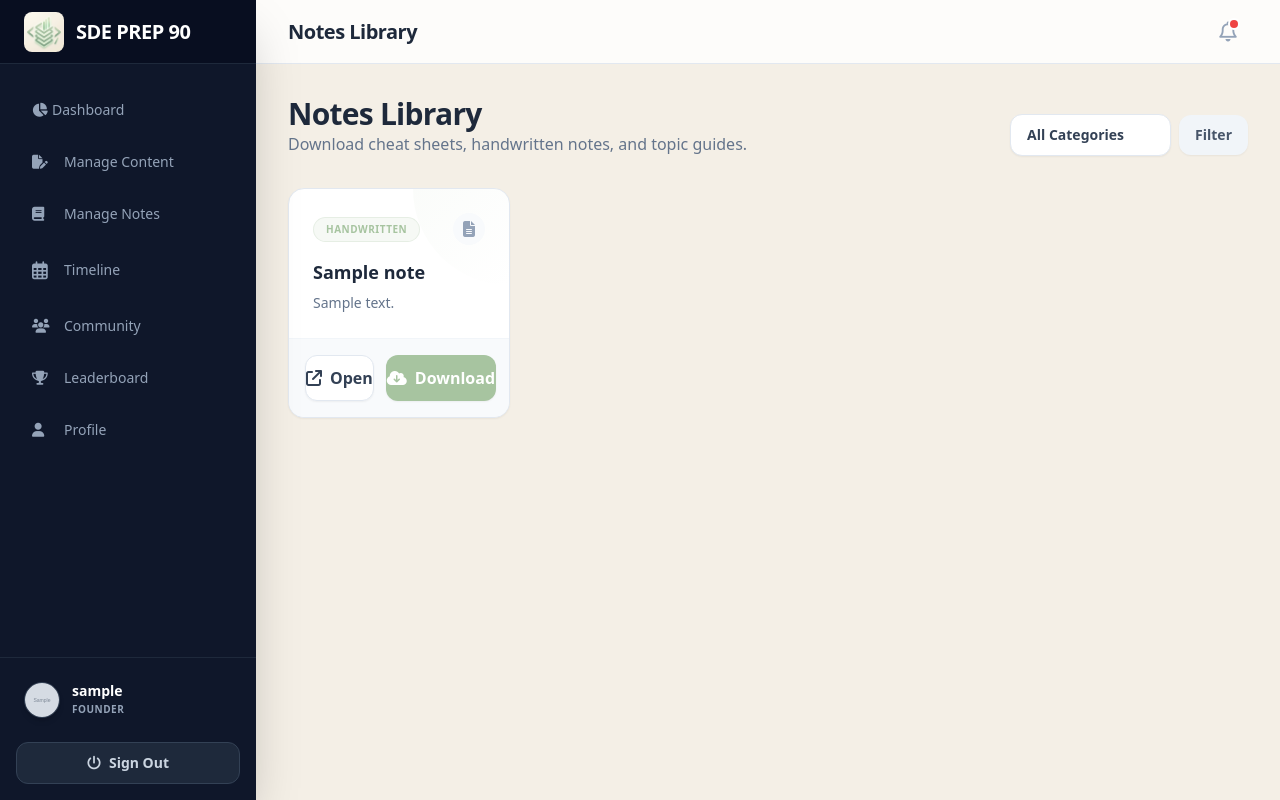
After one commit to atul-techx/SDE-Prep-Roadmap-90-Days, a Django app: page /notes/ in a window 1280 px wide. The commit adds this page. Run offline with Django 5.2, Linux system fonts and the light colour scheme; a user stored in the database is signed in; tables that the repository leaves empty hold one stand-in row (values such as "Sample post"); grey boxes marked "Sample" are stand-in pictures; some libraries are stand-ins or nearby versions.

Commit message:
feat: add notes library for admins and students, and dual open/download buttons

```diff
--- a/roadmap/models.py
+++ b/roadmap/models.py
@@ -82,3 +82,23 @@ class CommunityMessage(models.Model):
 
     def __str__(self):
         return f"{self.user.username} at {self.created_at}"
+
+class Note(models.Model):
+    CATEGORY_CHOICES = [
+        ('Handwritten', 'Handwritten Notes'),
+        ('Python', 'Python'),
+        ('Java', 'Java'),
+        ('C++', 'C++'),
+        ('DSA', 'Data Structures & Algorithms'),
+        ('System Design', 'System Design'),
+        ('Other', 'Other'),
+    ]
+
+    title = models.CharField(max_length=255)
+    category = models.CharField(max_length=50, choices=CATEGORY_CHOICES, default='Other')
+    description = models.TextField(blank=True, null=True)
+    file = models.FileField(upload_to='notes/')
+    uploaded_at = models.DateTimeField(auto_now_add=True)
+
+    def __str__(self):
+        return self.title
--- a/roadmap/templates/roadmap/base.html
+++ b/roadmap/templates/roadmap/base.html
@@ -89,9 +89,15 @@
             <a href="{% url 'founder_content_list' %}" class="flex items-center gap-3 px-4 py-3 rounded-xl text-sm font-medium transition-all duration-200 {% if request.resolver_match.url_name == 'founder_content_list' or request.resolver_match.url_name == 'founder_content_edit' %}bg-brand-blue text-white shadow-lg shadow-indigo-500/20{% else %}text-slate-400 hover:bg-slate-800 hover:text-white{% endif %}">
                 <i class="fa-solid fa-file-pen w-5"></i> Manage Content
             </a>
+            <a href="{% url 'founder_notes' %}" class="flex items-center gap-3 px-4 py-3 rounded-xl text-sm font-medium transition-all duration-200 {% if request.resolver_match.url_name == 'founder_notes' %}bg-brand-blue text-white shadow-lg shadow-indigo-500/20{% else %}text-slate-400 hover:bg-slate-800 hover:text-white{% endif %}">
+                <i class="fa-solid fa-book w-5"></i> Manage Notes
+            </a>
             {% else %}
             <a href="{% url 'dashboard' %}" class="flex items-center gap-3 px-4 py-3 rounded-xl text-sm font-medium transition-all duration-200 {% if request.resolver_match.url_name == 'dashboard' %}bg-brand-blue text-white shadow-lg shadow-indigo-500/20{% else %}text-slate-400 hover:bg-slate-800 hover:text-white{% endif %}">
                 <i class="fa-solid fa-chart-pie w-5"></i> Dashboard
+            </a>
+            <a href="{% url 'student_notes' %}" class="flex items-center gap-3 px-4 py-3 rounded-xl text-sm font-medium transition-all duration-200 {% if request.resolver_match.url_name == 'student_notes' %}bg-brand-blue text-white shadow-lg shadow-indigo-500/20{% else %}text-slate-400 hover:bg-slate-800 hover:text-white{% endif %}">
+                <i class="fa-solid fa-book-open w-5"></i> Notes Library
             </a>
             {% endif %}
 
--- /dev/null
+++ b/roadmap/templates/roadmap/student_notes.html
@@ -0,0 +1,91 @@
+{% extends 'roadmap/base.html' %}
+
+{% block header_title %}Notes Library{% endblock %}
+
+{% block content %}
+<div class="max-w-7xl mx-auto space-y-8">
+    <div class="flex flex-col md:flex-row md:items-end justify-between gap-4 mb-2">
+        <div>
+            <h1 class="text-3xl font-extrabold text-slate-800 tracking-tight">Notes Library</h1>
+            <p class="text-slate-500 font-medium">Download cheat sheets, handwritten notes, and topic guides.</p>
+        </div>
+
+        <!-- Category Filter -->
+        <div class="shrink-0">
+            <form method="GET" class="flex items-center gap-2">
+                <select name="category" class="bg-white border border-slate-200 rounded-xl px-4 py-2.5 focus:ring-2 focus:ring-brand-blue/20 outline-none text-sm font-semibold text-slate-700 shadow-sm appearance-none cursor-pointer pr-10 relative">
+                    <option value="">All Categories</option>
+                    {% for cat in categories %}
+                        <option value="{{ cat }}" {% if current_category == cat %}selected{% endif %}>{{ cat }}</option>
+                    {% endfor %}
+                </select>
+                <button type="submit" class="bg-slate-100 hover:bg-slate-200 text-slate-600 px-4 py-2.5 rounded-xl font-bold text-sm transition-colors shadow-sm">
+                    Filter
+                </button>
+                {% if current_category %}
+                    <a href="{% url 'student_notes' %}" class="text-slate-400 hover:text-red-500 px-2 transition-colors" title="Clear Filter">
+                        <i class="fa-solid fa-times"></i>
+                    </a>
+                {% endif %}
+            </form>
+        </div>
+    </div>
+
+    <!-- Notes Grid -->
+    <div class="grid grid-cols-1 sm:grid-cols-2 lg:grid-cols-3 xl:grid-cols-4 gap-6">
+        {% for note in notes %}
+            <div class="bg-white rounded-2xl border border-slate-200 shadow-sm hover:shadow-lg hover:-translate-y-1 transition-all duration-300 flex flex-col group overflow-hidden">
+
+                <!-- Card Header -->
+                <div class="p-6 flex-1 flex flex-col relative">
+                    <div class="absolute top-0 right-0 w-24 h-24 bg-gradient-to-br from-indigo-50 to-white rounded-bl-full -z-0 opacity-50 group-hover:scale-110 transition-transform"></div>
+
+                    <div class="mb-4 relative z-10 flex items-center justify-between">
+                        <span class="px-3 py-1 bg-brand-blue/10 text-brand-blue font-extrabold text-[10px] uppercase tracking-wider rounded-full border border-brand-blue/20">
+                            {{ note.category }}
+                        </span>
+                        <div class="w-8 h-8 rounded-full bg-slate-50 flex items-center justify-center text-slate-400">
+                            <i class="fa-solid fa-file-lines"></i>
+                        </div>
+                    </div>
+
+                    <h3 class="font-extrabold text-lg text-slate-800 mb-2 leading-tight relative z-10">{{ note.title }}</h3>
+
+                    {% if note.description %}
+                        <p class="text-sm text-slate-500 line-clamp-3 relative z-10 leading-relaxed">{{ note.description }}</p>
+                    {% endif %}
+                </div>
+
+                <!-- Card Footer Action -->
+                <div class="p-4 border-t border-slate-100 bg-slate-50 mt-auto flex gap-3">
+                    <a href="{{ note.file.url }}" target="_blank" class="flex-1 py-2.5 bg-white border border-slate-200 hover:border-brand-blue text-slate-700 hover:text-brand-blue font-bold rounded-xl flex items-center justify-center gap-2 transition-all shadow-sm">
+                        <i class="fa-solid fa-arrow-up-right-from-square"></i> Open
+                    </a>
+                    <a href="{{ note.file.url }}" download class="flex-1 py-2.5 bg-brand-blue hover:bg-indigo-600 border border-transparent text-white font-bold rounded-xl flex items-center justify-center gap-2 transition-all shadow-sm hover:-translate-y-0.5">
+                        <i class="fa-solid fa-cloud-arrow-down"></i> Download
+                    </a>
+                </div>
+            </div>
+        {% empty %}
+            <div class="col-span-full py-16 text-center bg-white border border-dashed border-slate-200 rounded-3xl shadow-sm">
+                <div class="w-20 h-20 bg-slate-50 rounded-full flex items-center justify-center text-slate-300 text-3xl mx-auto mb-4">
+                    <i class="fa-solid fa-box-open"></i>
+                </div>
+                <p class="font-extrabold text-lg text-slate-700">No notes found.</p>
+                <p class="text-slate-500 mt-1 max-w-sm mx-auto">
+                    {% if current_category %}
+                        There are currently no notes uploaded in the <strong>{{ current_category }}</strong> category.
+                    {% else %}
+                        Your instructors haven't uploaded any notes yet. Check back later!
+                    {% endif %}
+                </p>
+                {% if current_category %}
+                    <a href="{% url 'student_notes' %}" class="mt-6 inline-block bg-slate-100 hover:bg-slate-200 text-slate-700 font-bold px-6 py-2 rounded-lg transition-colors">
+                        View All Notes
+                    </a>
+                {% endif %}
+            </div>
+        {% endfor %}
+    </div>
+</div>
+{% endblock %}
--- a/roadmap/urls.py
+++ b/roadmap/urls.py
@@ -11,10 +11,12 @@ urlpatterns = [
     path('founder-dashboard/student/<int:profile_id>/', views.founder_student_detail_view, name='founder_student_detail'),
     path('founder-dashboard/content/', views.founder_content_list_view, name='founder_content_list'),
     path('founder-dashboard/content/<int:day_number>/edit/', views.founder_content_edit_view, name='founder_content_edit'),
+    path('founder-dashboard/notes/', views.founder_notes_view, name='founder_notes'),
     path('calendar/', views.calendar_view, name='calendar'),
     path('calendar/add/', views.add_event_view, name='add_event'),
     path('community/', views.community_view, name='community'),
     path('leaderboard/', views.leaderboard_view, name='leaderboard'),
+    path('notes/', views.student_notes_view, name='student_notes'),
     path('profile/', views.profile_view, name='profile'),
     path('', views.login_view, name='home'),
     path('complete/<int:day_number>/', views.mark_completed_view, name='mark_completed'),
--- a/roadmap/views.py
+++ b/roadmap/views.py
@@ -5,7 +5,7 @@ from django.contrib.auth.decorators import login_required
 from django.utils import timezone
 from datetime import timedelta
 from django.contrib import messages
-from .models import StudentProfile, DailyContent, ProgressTracker, Notice, Event, DayAccessLog
+from .models import StudentProfile, DailyContent, ProgressTracker, Notice, Event, DayAccessLog, Note
 from django.db.models import Sum
 
 from .forms import StudentRegistrationForm
@@ -360,6 +360,44 @@ def founder_content_edit_view(request, day_number):
     return render(request, 'roadmap/founder_content_edit.html', {'day': day})
 
 @login_required
+def founder_notes_view(request):
+    if not request.user.is_superuser:
+        return redirect('dashboard')
+
+    if request.method == 'POST':
+        title = request.POST.get('title')
+        category = request.POST.get('category')
+        description = request.POST.get('description')
+        file = request.FILES.get('file')
+
+        if title and file:
+            Note.objects.create(title=title, category=category, description=description, file=file)
+            messages.success(request, "Note uploaded successfully!")
+        else:
+            messages.error(request, "Title and File are required.")
+        return redirect('founder_notes')
+
+    notes = Note.objects.all().order_by('-uploaded_at')
+    categories = [c[0] for c in Note.CATEGORY_CHOICES]
+    return render(request, 'roadmap/founder_notes.html', {'notes': notes, 'categories': categories})
+
+@login_required
+def student_notes_view(request):
+    category_filter = request.GET.get('category')
+    notes = Note.objects.all().order_by('-uploaded_at')
+
+    if category_filter:
+        notes = notes.filter(category=category_filter)
+
+    categories = [c[0] for c in Note.CATEGORY_CHOICES]
+
+    return render(request, 'roadmap/student_notes.html', {
+        'notes': notes,
+        'categories': categories,
+        'current_category': category_filter
+    })
+
+@login_required
 def mark_completed_view(request, day_number):
     if request.method == 'POST':
         profile = request.user.profile
```
Also changed, not shown: roadmap/templates/roadmap/founder_notes.html (added, +91 -0 lines), roadmap/migrations/0008_note.py (added).
